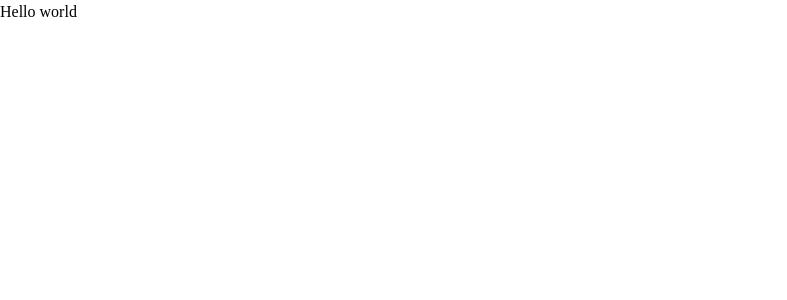
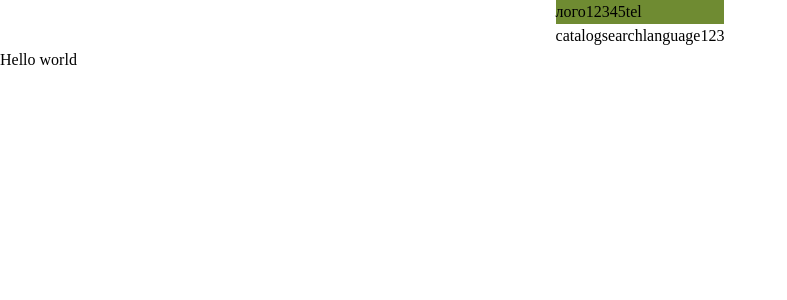
Before and after one commit to Andrey9019/EliteGear, a React (Vite) app: page / in a window 1280 px wide. Shown: the top 300 px of the page, without its empty margins (0-787 px from the left). Built offline with nearby package versions, Linux system fonts and the light colour scheme.

Commit message:
feat: start desk header

```diff
--- a/src/App.tsx
+++ b/src/App.tsx
@@ -1,10 +1,10 @@
 import Router from "./router";
-// import Header from "./components/layout/Header";
+import Header from "./components/layout/Header/Header";
 // import Footer from "./components/layout/Footer";
 
 const App = () => (
   <div className="flex flex-col min-h-screen">
-    {/* <Header /> */}
+    <Header />
     <main className="flex-grow">
       <Router />
     </main>
--- /dev/null
+++ b/src/components/layout/Header/DesktopHeader.tsx
@@ -0,0 +1,33 @@
+const DesktopHeader = () => (
+  <header className="max-w-[1440px] mx-auto">
+    <div className="flex bg-primary">
+      <div className="flex">
+        <p>лого</p>
+        <nav className="flex">
+          <ul className="flex">
+            <li>1</li>
+            <li>2</li>
+            <li>3</li>
+            <li>4</li>
+            <li>5</li>
+          </ul>
+          <div>tel</div>
+        </nav>
+      </div>
+    </div>
+    <div className="flex">
+      <div>catalog</div>
+      <div>search</div>
+      <div className="flex">
+        <div>language</div>
+        <ul className="flex">
+          <li>1</li>
+          <li>2</li>
+          <li>3</li>
+        </ul>
+      </div>
+    </div>
+  </header>
+);
+
+export default DesktopHeader;
--- /dev/null
+++ b/src/components/layout/Header/Header.tsx
@@ -0,0 +1,5 @@
+import DesktopHeader from "./DesktopHeader";
+
+const Header = () => <DesktopHeader />;
+
+export default Header;
```
Also changed, not shown: src/components/layout/Header/mobileHeader.tsx (added).
